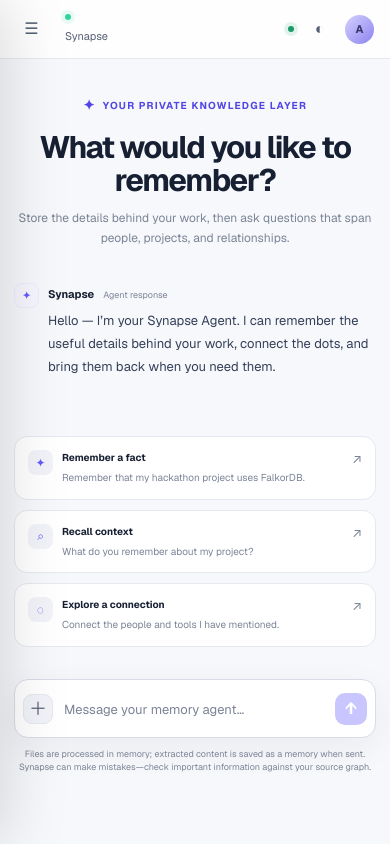
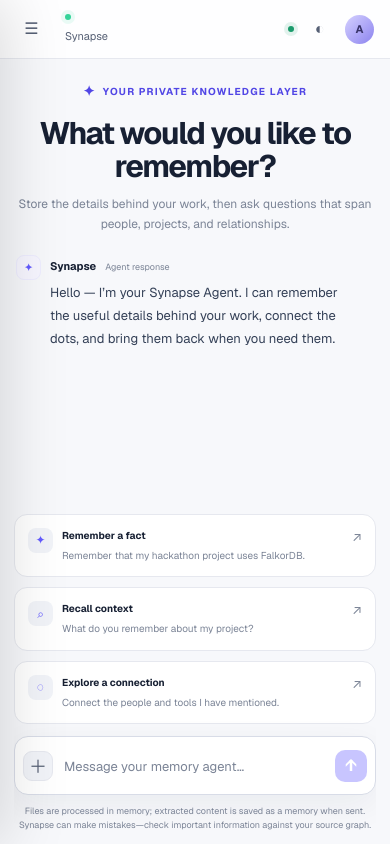
Before and after one commit to awakenedarpit/FalkorDB, a Next.js app: page / in a window 390 px wide. Built offline with nearby package versions, Linux system fonts and the light colour scheme.

Commit message:
Keep Synapse composer pinned below scrolling messages

```diff
--- a/app/globals.css
+++ b/app/globals.css
@@ -284,3 +284,81 @@
     flex-basis: 59px;
   }
 }
+
+
+/* Keep the message composer visible while the conversation itself scrolls. */
+.chat-viewport {
+  display: flex;
+  min-height: 0;
+  flex: 1 1 auto;
+  flex-direction: column;
+  overflow: hidden;
+}
+
+.chat-column {
+  display: flex;
+  width: min(100% - 48px, 850px);
+  height: 100%;
+  min-height: 0;
+  flex: 1 1 auto;
+  flex-direction: column;
+  padding: 28px 0 14px;
+  overflow: hidden;
+}
+
+.chat-heading {
+  flex: 0 0 auto;
+  margin-bottom: 22px;
+}
+
+.message-list {
+  min-height: 0;
+  flex: 1 1 auto;
+  overflow-y: auto;
+  overflow-x: hidden;
+  overscroll-behavior: contain;
+  padding: 2px 2px 12px;
+  scrollbar-gutter: stable;
+}
+
+.starter-grid {
+  flex: 0 0 auto;
+  margin-top: 14px;
+}
+
+.composer-wrap {
+  flex: 0 0 auto;
+  margin-top: 16px;
+  padding-bottom: 2px;
+}
+
+.composer-disclaimer {
+  line-height: 1.5;
+}
+
+@media (max-width: 860px) {
+  .chat-column {
+    width: min(100% - 32px, 850px);
+    padding-top: 24px;
+  }
+}
+
+@media (max-width: 620px) {
+  .chat-column {
+    width: min(100% - 28px, 850px);
+    padding-top: 20px;
+    padding-bottom: 10px;
+  }
+
+  .chat-heading {
+    margin-bottom: 18px;
+  }
+
+  .starter-grid {
+    margin-top: 12px;
+  }
+
+  .composer-wrap {
+    margin-top: 12px;
+  }
+}
```
